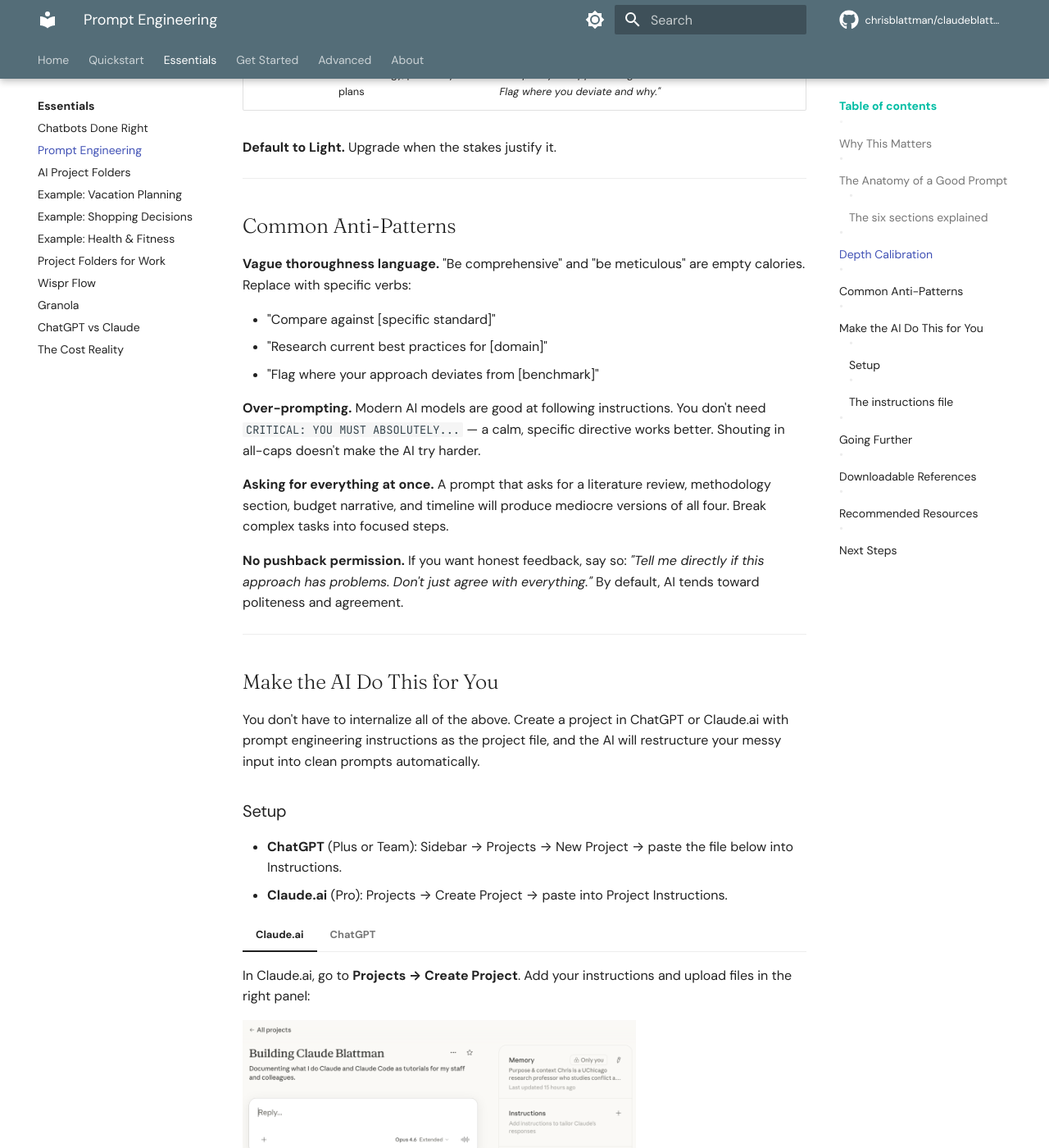
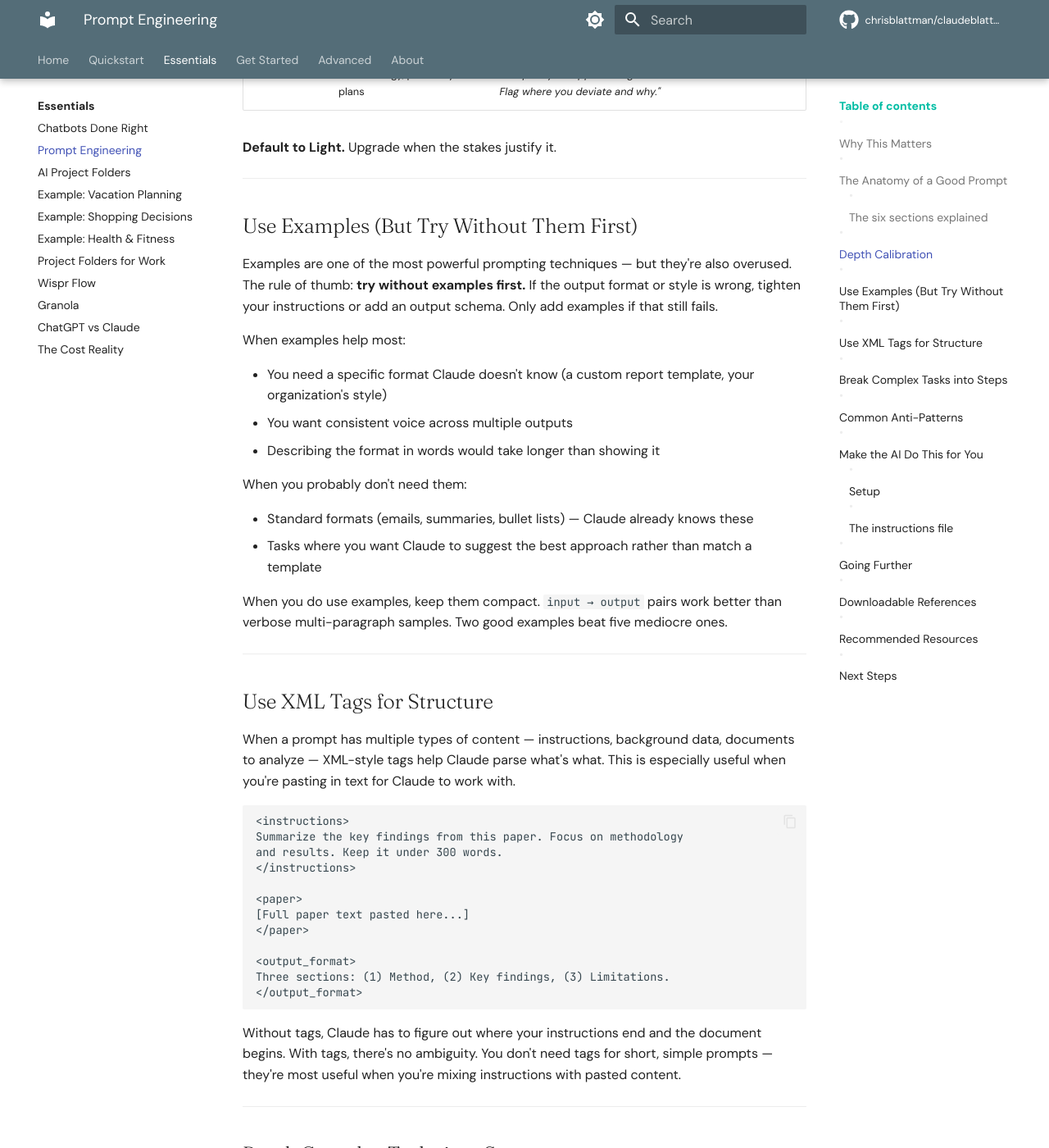
Before and after one commit to XiongfeiLi6/claudeblattman, an MkDocs documentation site: the page built from docs/essentials/prompting.md, in a window 1280 px wide and 1400 px high, scrolled down 2927 px. Shown: the whole window at 82% size. Built offline with MkDocs 1.6.1 and Material for MkDocs 9.7.7, drawn with Linux system fonts in a browser that asks for light colours; comment, search, counter and statistics services are not loaded; some of the changed text lies outside the part shown.

Commit message:
Add examples, XML tags, and prompt chaining sections to prompting guide
Fills three gaps identified by audit against Anthropic's current docs.
Updates anti-patterns section with Claude 4.6 best practices link.

Co-Authored-By: Claude Opus 4.6 <noreply@anthropic.com>

````diff
--- a/docs/essentials/prompting.md
+++ b/docs/essentials/prompting.md
@@ -121,6 +121,68 @@ Not every task needs the same level of effort. A quick email reply doesn't need
 
 ---
 
+## Use Examples (But Try Without Them First)
+
+Examples are one of the most powerful prompting techniques — but they're also overused. The rule of thumb: **try without examples first.** If the output format or style is wrong, tighten your instructions or add an output schema. Only add examples if that still fails.
+
+When examples help most:
+
+- You need a specific format Claude doesn't know (a custom report template, your organization's style)
+- You want consistent voice across multiple outputs
+- Describing the format in words would take longer than showing it
+
+When you probably don't need them:
+
+- Standard formats (emails, summaries, bullet lists) — Claude already knows these
+- Tasks where you want Claude to suggest the best approach rather than match a template
+
+When you do use examples, keep them compact. `input → output` pairs work better than verbose multi-paragraph samples. Two good examples beat five mediocre ones.
+
+---
+
+## Use XML Tags for Structure
+
+When a prompt has multiple types of content — instructions, background data, documents to analyze — XML-style tags help Claude parse what's what. This is especially useful when you're pasting in text for Claude to work with.
+
+```text
+<instructions>
+Summarize the key findings from this paper. Focus on methodology
+and results. Keep it under 300 words.
+</instructions>
+
+<paper>
+[Full paper text pasted here...]
+</paper>
+
+<output_format>
+Three sections: (1) Method, (2) Key findings, (3) Limitations.
+</output_format>
+```
+
+Without tags, Claude has to figure out where your instructions end and the document begins. With tags, there's no ambiguity. You don't need tags for short, simple prompts — they're most useful when you're mixing instructions with pasted content.
+
+---
+
+## Break Complex Tasks into Steps
+
+A prompt that asks for a literature review, methodology section, budget narrative, and timeline will produce mediocre versions of all four. Break complex tasks into a sequence of focused prompts where each step builds on the previous one.
+
+**Single prompt (works for simple tasks):**
+
+> Analyze this dataset, identify trends, and write an executive summary.
+
+**Chained approach (better for complex work):**
+
+> *Prompt 1:* Analyze this dataset and identify the 5 most significant trends. For each, explain the evidence.
+>
+> *[Review output, then...]*
+>
+> *Prompt 2:* Based on those trends, write a 2-paragraph executive summary for a non-technical audience.
+
+Chaining works because you can course-correct between steps. If Prompt 1 misses something, you fix it before Prompt 2 builds on bad foundations. This matters most for research, analysis, and creative work — anything where direction might shift based on intermediate results.
+
+---
+
 ## Common Anti-Patterns
 
 **Vague thoroughness language.** "Be comprehensive" and "be meticulous" are empty calories. Replace with specific verbs:
@@ -129,9 +191,7 @@ Not every task needs the same level of effort. A quick email reply doesn't need
 - "Research current best practices for [domain]"
 - "Flag where your approach deviates from [benchmark]"
 
-**Over-prompting.** Modern AI models are good at following instructions. You don't need `CRITICAL: YOU MUST ABSOLUTELY...` — a calm, specific directive works better. Shouting in all-caps doesn't make the AI try harder.
-
-**Asking for everything at once.** A prompt that asks for a literature review, methodology section, budget narrative, and timeline will produce mediocre versions of all four. Break complex tasks into focused steps.
+**Over-prompting.** Modern AI models are good at following instructions. You don't need `CRITICAL: YOU MUST ABSOLUTELY...` — a calm, specific directive works better. Shouting in all-caps doesn't make the AI try harder. In fact, [Anthropic's own guidance for Claude 4.6](https://docs.anthropic.com/en/docs/build-with-claude/prompt-engineering/claude-4-best-practices) specifically warns that anti-laziness prompts like "be thorough" and "think carefully" can cause newer models to overthink and waste time.
 
 **No pushback permission.** If you want honest feedback, say so: *"Tell me directly if this approach has problems. Don't just agree with everything."* By default, AI tends toward politeness and agreement.
 
````
